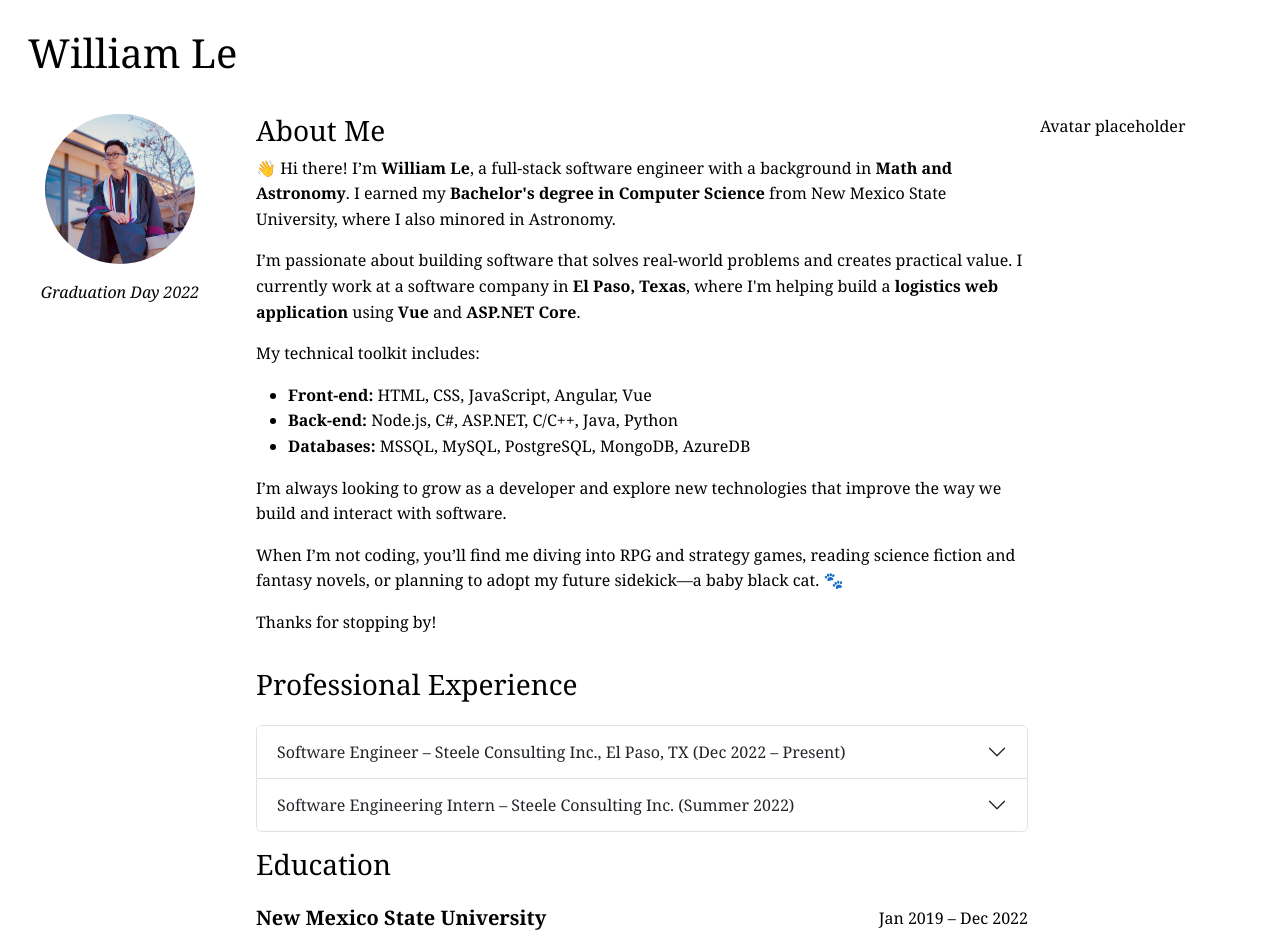
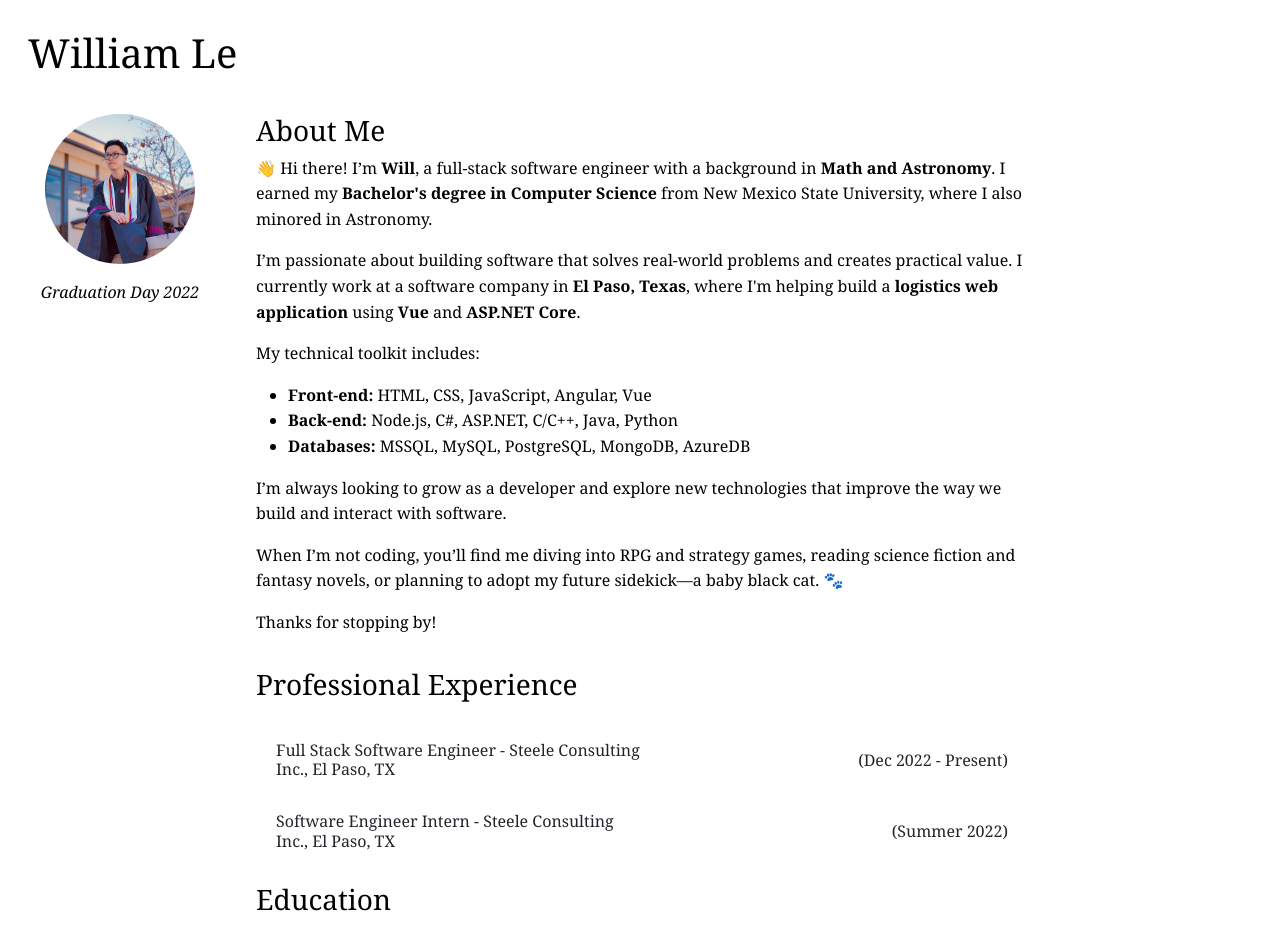
Before and after one commit to wontliam/resume, an Angular app: page / in a window 1280 px wide. Shown: the top 941 px of the page. Built offline with nearby package versions, Linux system fonts and the light colour scheme.

Commit message:
Making the accordions dynamic

```diff
--- a/src/app/app.component.ts
+++ b/src/app/app.component.ts
@@ -11,7 +11,7 @@ import { FooterComponent } from './footer/footer.component';
     RouterOutlet,
     HomeComponent,
     NavbarComponent,
-    FooterComponent
+    FooterComponent,
   ],
   templateUrl: './app.component.html',
   styleUrl: './app.component.css'
--- a/src/app/home/home.component.css
+++ b/src/app/home/home.component.css
@@ -4,6 +4,20 @@ section {
   padding-bottom: 1rem;
   line-height: 1.6;
 }
+
+.accordion {
+  --bs-accordion-border-color: transparent;
+}
+
+/* remove the arrow on the accordion */
+::ng-deep .accordion-button::after {
+  display: none;
+}
+
+.accordion-body {
+  padding-right: 0;
+}
+
 
 .contact-link {
   color: inherit;
--- a/src/app/home/home.component.html
+++ b/src/app/home/home.component.html
@@ -22,7 +22,7 @@
   >
     <section id="about" class="container">
       <h3>About Me</h3>
-      <p>👋 Hi there! I’m <strong>William Le</strong>, a full-stack software engineer with a background in <strong>Math and Astronomy</strong>. I earned my <strong>Bachelor's degree in Computer Science</strong> from New Mexico State University, where I also minored in Astronomy.</p>
+      <p>👋 Hi there! I’m <strong>Will</strong>, a full-stack software engineer with a background in <strong>Math and Astronomy</strong>. I earned my <strong>Bachelor's degree in Computer Science</strong> from New Mexico State University, where I also minored in Astronomy.</p>
 
       <p>I’m passionate about building software that solves real-world problems and creates practical value. I currently work at a software company in <strong>El Paso, Texas</strong>, where I'm helping build a <strong>logistics web application</strong> using <strong>Vue</strong> and <strong>ASP.NET Core</strong>.</p>
 
@@ -42,77 +42,55 @@
 
     <section id="experience" class="container">
       <h3 class="mb-4">Professional Experience</h3>
-      <div class="accordion .accordion-flush" id="timelineAccordion">
-        <!-- Job 1 -->
-        <div class="accordion-item">
-          <h2 class="accordion-header" id="jobOne">
-            <button class="accordion-button collapsed" type="button" aria-expanded="false" data-bs-toggle="collapse" data-bs-target="#jobOneCollapse">
-              Software Engineer – Steele Consulting Inc., El Paso, TX (Dec 2022 – Present)
+      <div class="accordion accordion-flush" id="timelineAccordion">
+        <!-- Job -->
+        <div class="accordion-item" *ngFor="let job of professional_experience; let i = index">
+          <h2 class="accordion-header" [id]="'jobHeader' + i">
+            <button
+              class="accordion-button collapsed"
+              type="button"
+              aria-expanded="false"
+              data-bs-toggle="collapse"
+              [attr.data-bs-target]="'#jobCollapse' + i"
+            >
+              <!-- Title – Company, Location (Duration) -->
+              <div class="col">{{job.jobTitle}} - {{job.company}}, {{job.location}}</div>
+              <div class="col" style="text-align: end;">({{job.duration}})</div>
             </button>
           </h2>
-          <div id="jobOneCollapse" class="accordion-collapse collapse">
+          <div [id]="'jobCollapse' + i" class="accordion-collapse collapse">
             <div class="accordion-body">
-              <div class="accordion .accordion-flush" id="projects">
+              <div class="accordion .accordion-flush" id="projects" *ngFor="let project of job.projects; let j = index">
 
-                <!-- Project 1 -->
+                <!-- Project -->
                 <div class="accordion-item">
-                  <h2 class="accordion-header" id="projectOne">
-                    <button class="accordion-button collapsed" type="button" aria-expanded="false" data-bs-toggle="collapse" data-bs-target="#projectOneCollapse">
-                      Traxión - Traxporta - FastTrax (Sep 2024 – Present)
+                  <h2 class="accordion-header" [id]="'project' + j">
+                    <button
+                      class="accordion-button collapsed"
+                      type="button"
+                      aria-expanded="false"
+                      data-bs-toggle="collapse"
+                      [attr.data-bs-target]="'#projectCollapse' + j"
+                    >
+                      <!-- Company - Project Name (Duration) -->
+                      <div class="col">{{project.company}} - {{project.projectName}}</div>
+                      <div class="col" style="text-align: end;">({{project.duration}})</div>
                     </button>
                   </h2>
-                  <div id="projectOneCollapse" class="accordion-collapse collapse">
+                  <div [id]="'projectCollapse' + j" class="accordion-collapse collapse">
                     <div class="accordion-body">
-                      <strong>Logistics Web Portal</strong>
-                      <ul>
-                        <li>Designed and implemented frontend components using Vue.js with Syncfusion UI.</li>
-                        <li>Built RESTful APIs using ASP.NET Core to manage route data and dispatch operations.</li>
-                        <li>Collaborated with stakeholders to refine project scope and delivery timeline.</li>
+                      <strong>{{project.projectType}}</strong>
+                      <ul *ngFor="let description of project.descriptions">
+                        <li>{{description}}</li>
                       </ul>
                     </div>
                   </div>
                 </div>
 
-                <!-- Project 2 -->
-                <div class="accordion-item">
-                  <h2 class="accordion-header" id="projectTwo">
-                    <button class="accordion-button collapsed" type="button" aria-expanded="false" data-bs-toggle="collapse" data-bs-target="#projectTwoCollapse">
-                      Traxión - Traxporta - FastTrax (Sep 2024 – Present)
-                    </button>
-                  </h2>
-                  <div id="projectTwoCollapse" class="accordion-collapse collapse">
-                    <div class="accordion-body">
-                      <strong>Logistics Web Portal</strong>
-                      <ul>
-                        <li>Built dynamic UI components with Vue.</li>
-                        <li>Built backend with C# .NET.</li>
-                      </ul>
-                    </div>
-                  </div>
-                </div>
               </div>
             </div>
           </div>
         </div>
-
-        <!-- Job 2 -->
-        <div class="accordion-item">
-          <h2 class="accordion-header" id="jobTwo">
-            <button class="accordion-button collapsed" type="button" aria-expanded="false" data-bs-toggle="collapse" data-bs-target="#jobTwoCollapse">
-              Software Engineering Intern – Steele Consulting Inc. (Summer 2022)
-            </button>
-          </h2>
-          <div id="jobTwoCollapse" class="accordion-collapse collapse">
-            <div class="accordion-body">
-              <strong>Healthcare Web Portal</strong>
-              <ul>
-                <li>Built dynamic UI components with Angular.</li>
-                <li>Wrote unit tests using Jasmine and Karma for frontend logic.</li>
-              </ul>
-            </div>
-          </div>
-        </div>
-
       </div>
     </section>
 
@@ -169,6 +147,6 @@
       max-width: 500px;
     "
   >
-    Avatar placeholder
+
   </div>
 </div>
--- a/src/app/home/home.component.ts
+++ b/src/app/home/home.component.ts
@@ -1,12 +1,93 @@
+import { NgFor } from '@angular/common';
 import { Component } from '@angular/core';
+
+interface Project {
+  company: string;
+  projectName: string;
+  projectType?: string; // Optional property
+  duration: string; // Optional property
+  descriptions: string[];
+  technologies: string[];
+}
+
+interface Experience {
+  jobTitle: string;
+  company: string;
+  location: string;
+  duration: string;
+  descriptions: string[];
+  projects: Project[];
+}
 
 @Component({
   selector: 'app-home',
   standalone: true,
-  imports: [],
+  imports: [NgFor],
   templateUrl: './home.component.html',
   styleUrl: './home.component.css'
 })
 export class HomeComponent {
+  professional_experience: Experience[] = [
+    {
+      jobTitle: 'Full Stack Software Engineer',
+      company: 'Steele Consulting Inc.',
+      location: 'El Paso, TX',
+      duration: 'Dec 2022 - Present',
+      descriptions: ['Blah blah', 'Blah blah'],
+      projects: [
+        {
+          company: 'Traxión - Traxporta',
+          projectName: 'FastTrax',
+          projectType: 'Logistics Web Portal',
+          duration: 'Sep 2024 – Present',
+          descriptions: [
+            'Designed and implemented frontend components using Vue.js with Syncfusion UI.',
+            'Built RESTful APIs using ASP.NET Core to manage route data and dispatch operations.',
+            'Collaborated with stakeholders to refine project scope and delivery timeline.',
+        ],
+          technologies: ['Vue', 'Node.js', 'MongoDB'],
+        },
+        {
+          company: 'Traxión - Traxporta',
+          projectName: 'FastTrax',
+          projectType: 'Logistics Web Portal',
+          duration: 'Sep 2024 – Present',
+          descriptions: [
+            'Designed and implemented frontend components using Vue.js with Syncfusion UI.',
+            'Built RESTful APIs using ASP.NET Core to manage route data and dispatch operations.',
+            'Collaborated with stakeholders to refine project scope and delivery timeline.',
+        ],
+          technologies: ['Vue', 'Node.js', 'MongoDB'],
+        },
+      ]
+    },
+    {
+      jobTitle: 'Software Engineer Intern',
+      company: 'Steele Consulting Inc.',
+      location: 'El Paso, TX',
+      duration: 'Summer 2022',
+      descriptions: ['Blah blah', 'Blah blah'],
+      projects: [
+        {
+          company: 'Steele Consulting Inc.',
+          projectName: 'Steele-Frame',
+          projectType: 'Web Application Shell',
+          duration: 'Summer 2022',
+          descriptions: [
+            'Blah blah',
+            'Blah blah'
+          ],
+          technologies: ['Angular', 'Node.js'],
+        }
+      ]
+    }
+  ]
 
+  constructor() {
+    // Initialization logic can go here
+  }
+
+  ngOnInit() {
+    // Component initialization logic can go here
+  }
 }
```
